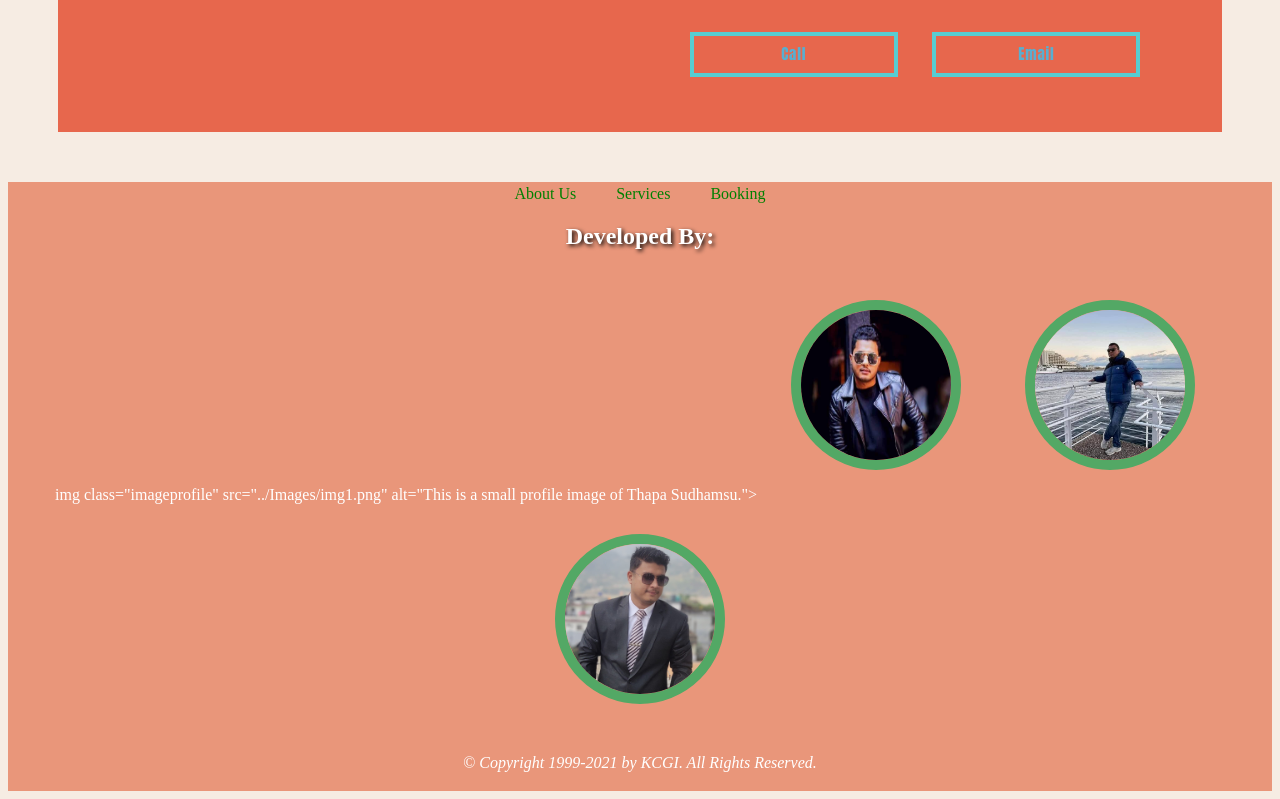
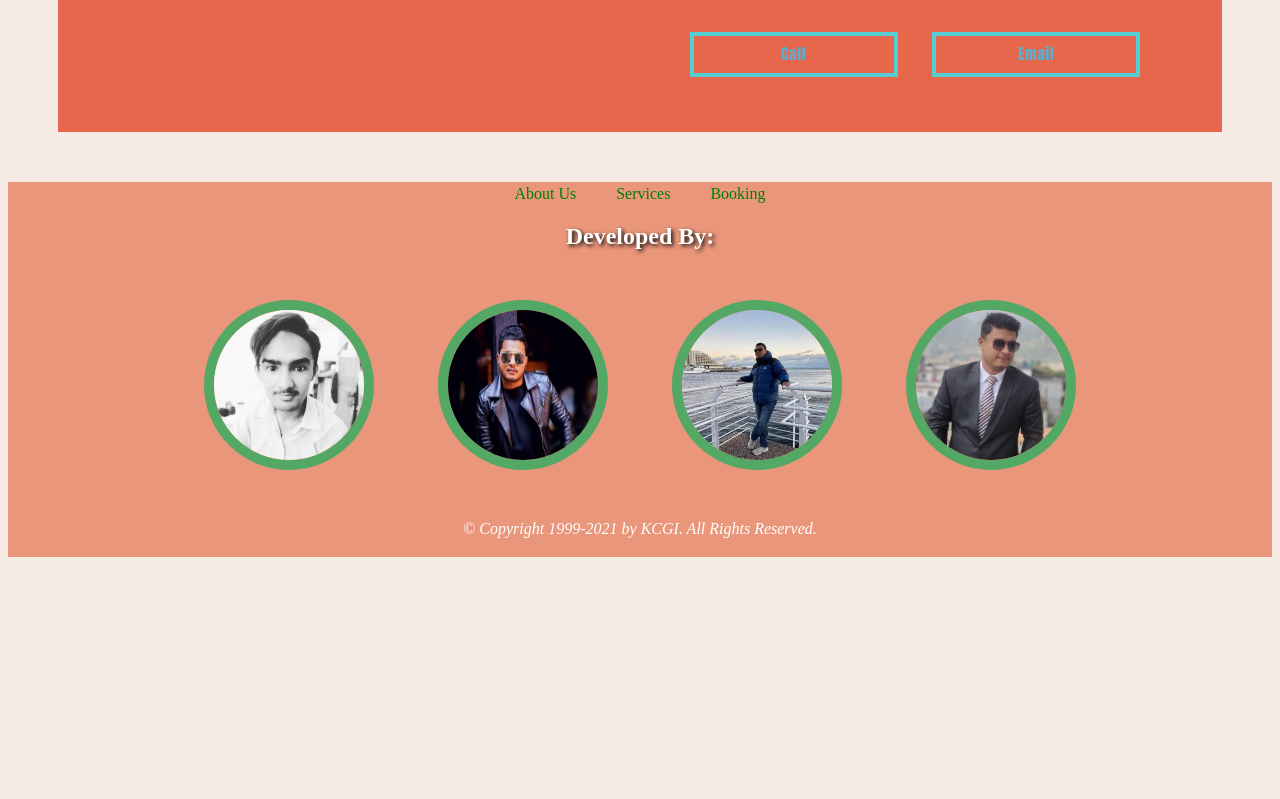
Before and after one commit to Sudhamsuthapa/urbanHotel, a plain HTML site: page html/Activities.html in a window 1280 px wide. Shown: the part 1531-2330 px from the top of the page. After the commit the page ends 2096 px from the top, so only its background shows below. Drawn offline with Linux system fonts and the light colour scheme.

Commit message:
Update Activities.html

```diff
--- a/html/Activities.html
+++ b/html/Activities.html
@@ -306,7 +306,7 @@ li a:hover {
   <a href="../html/Services.html">Services</a>&nbsp;&nbsp;&nbsp;&nbsp;&nbsp;&nbsp;&nbsp;&nbsp;&nbsp;
   <a href="../booking.html">Booking</a>
   <h2>Developed By:</h2>
-  img class="imageprofile" src="../Images/img1.png" alt="This is a small profile image of Thapa Sudhamsu.">
+  <img class="imageprofile" src="../Images/img1.png" alt="This is a small profile image of Thapa Sudhamsu.">
   <img class="imageprofile" src="../Images/prakash.jpg" alt="This is a small profile image of Sunar prakash.">
   <img class="imageprofile" src="../Images/dev.jpg" alt="This is a small profile image of Gurung Devendra.">
   <img class="imageprofile" src="../Images/bib.jpg" alt="This is a small profile image of Serestha Bibek.">
```
